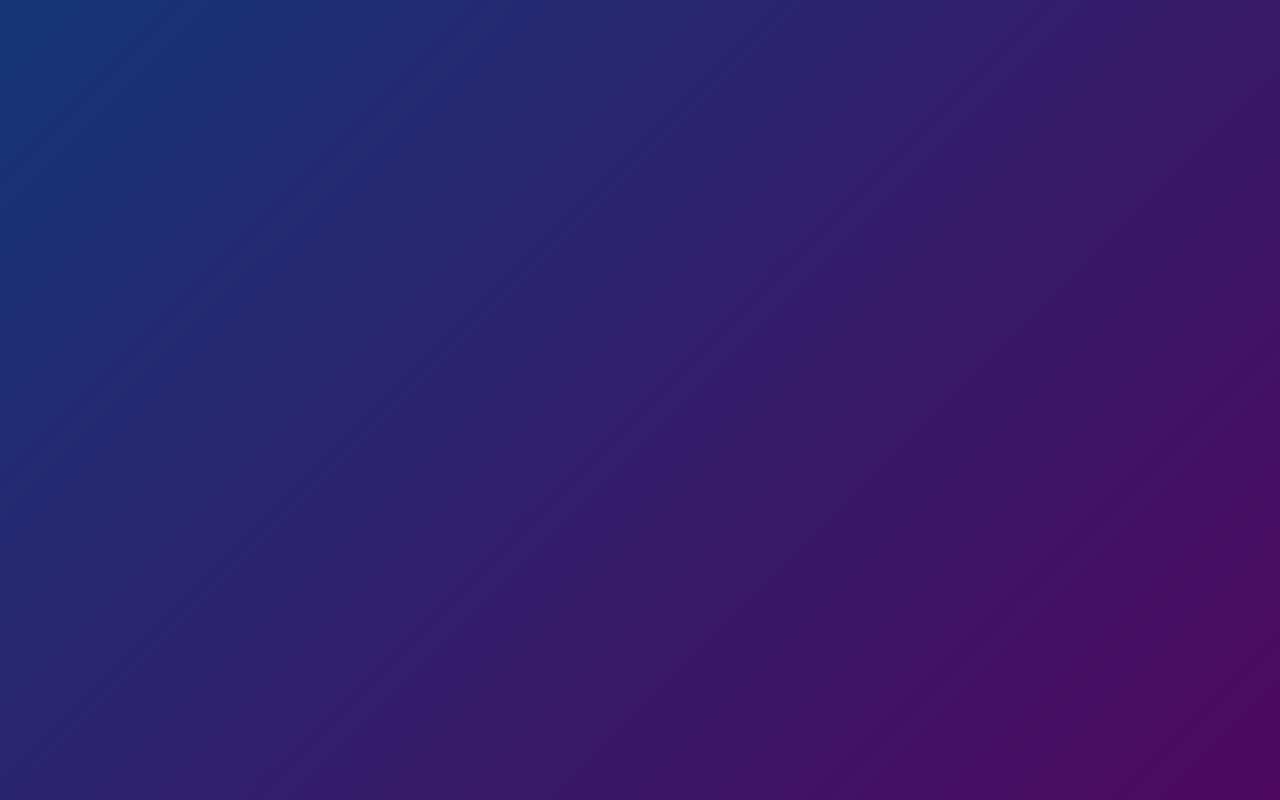
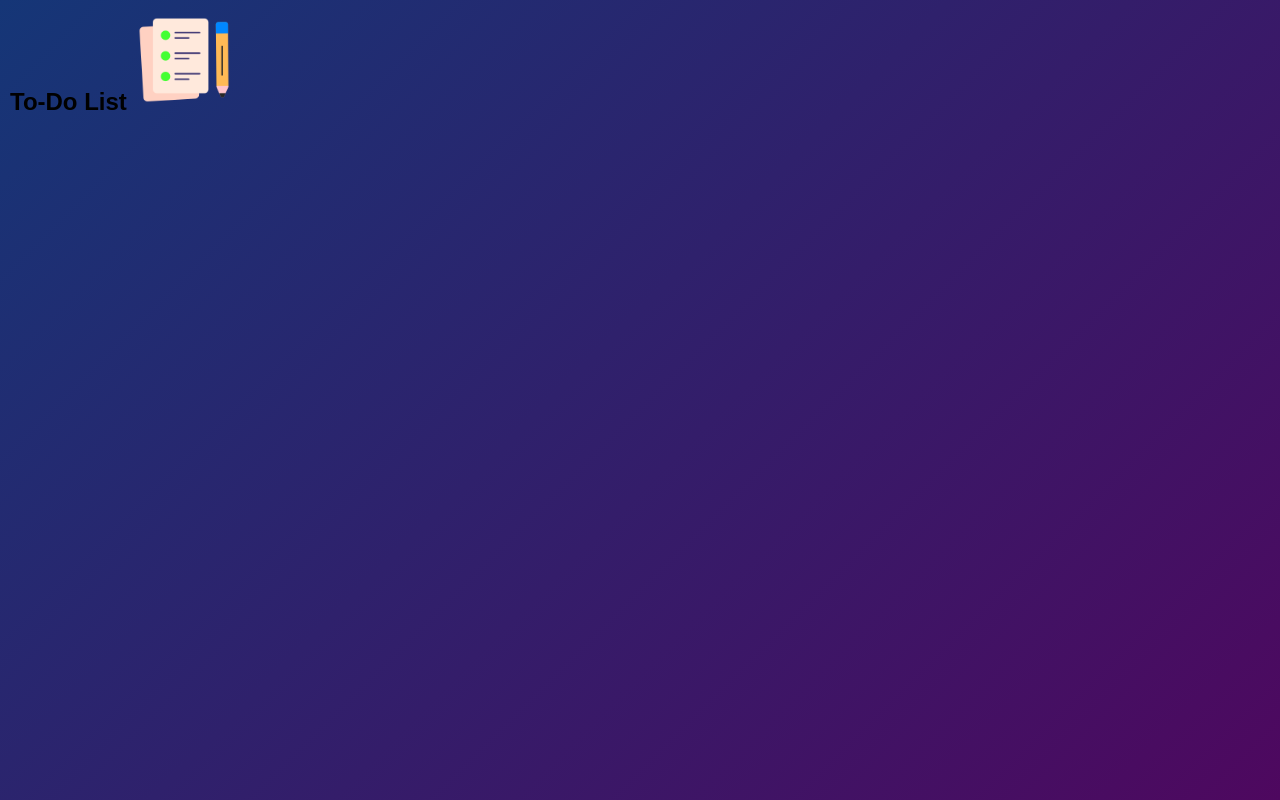
Before and after one commit to kylemngbt/to-do-list-app, a plain HTML site: page index.html in a window 1280 px wide. Drawn offline with Linux system fonts and the light colour scheme.

Commit message:
build: create todo title and icon

```diff
--- a/index.html
+++ b/index.html
@@ -9,7 +9,9 @@
 
   <body>
     <div class="container">
-
+      <div class="todo-app">
+        <h2>To-Do List <img src="./images/icon.png"></h2>
+      </div>
     </div>
   </body>
 </html>
```
